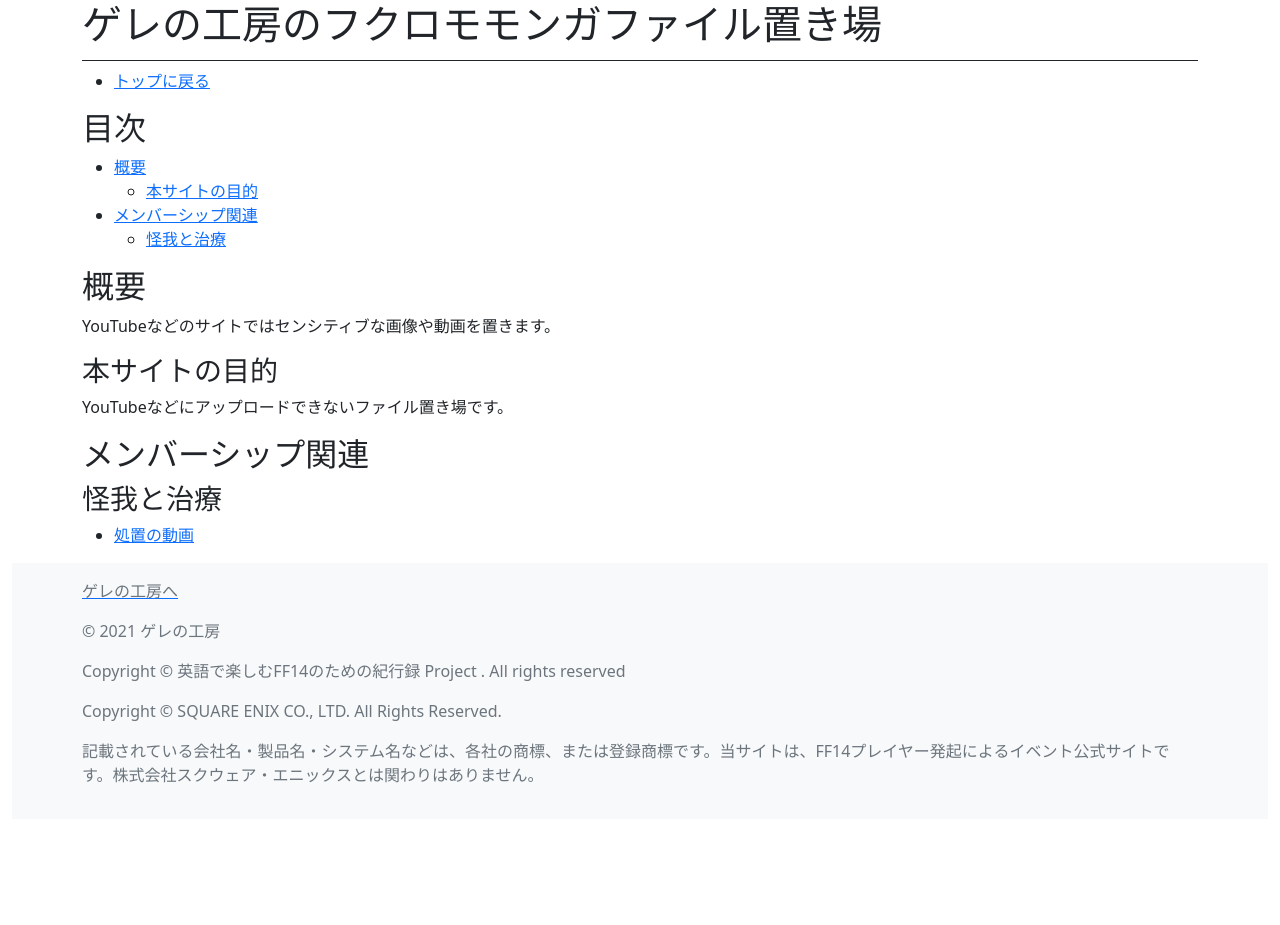
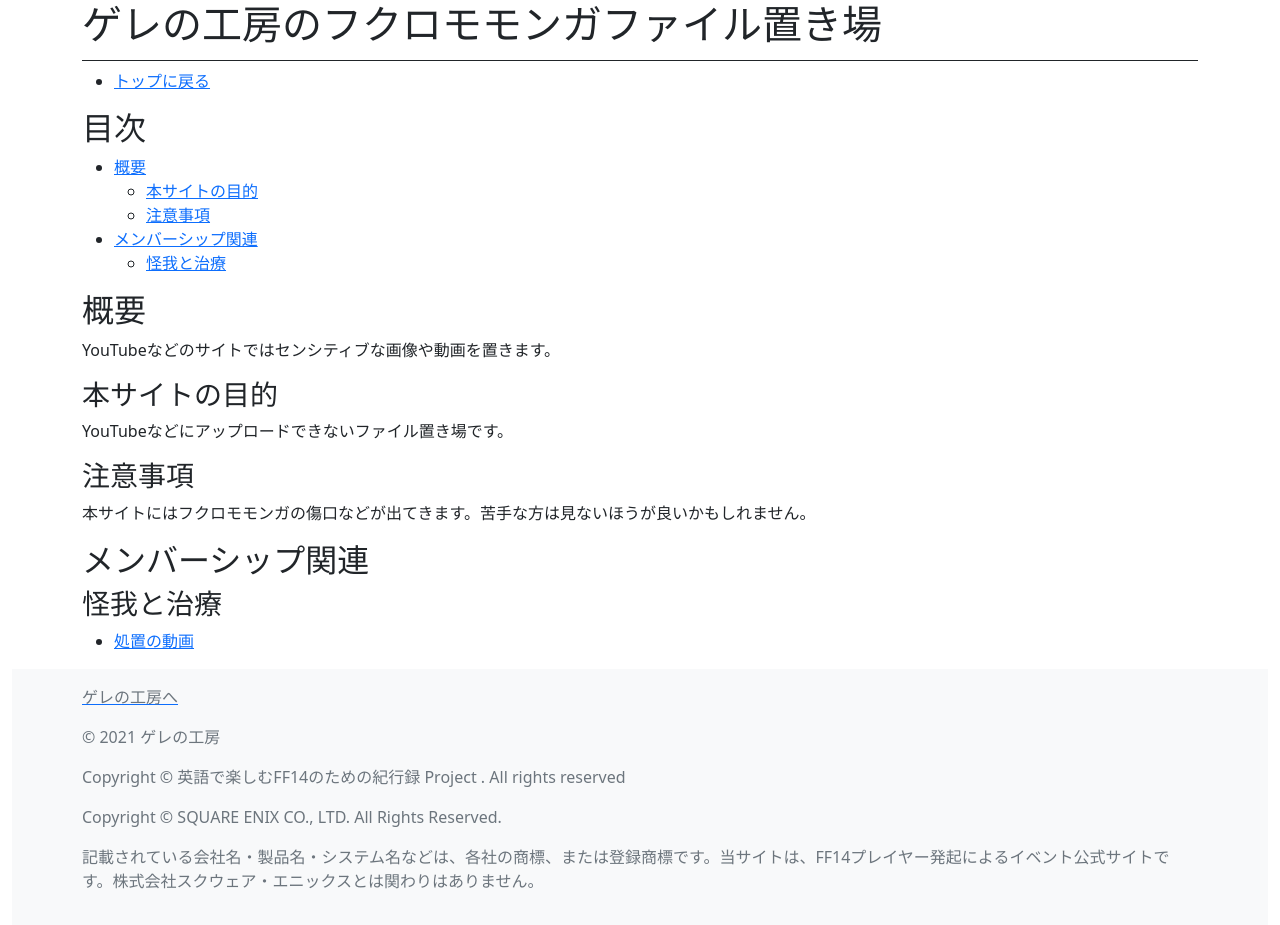
Before and after one commit to gelehrtecrest/sugarglider, a plain HTML site: page index.html in a window 1280 px wide. Before the commit the page ends 819 px from the top, so only its background shows below. Drawn offline with nearby package versions, Linux system fonts and the light colour scheme; a script that the page names is missing.

Commit message:
S3でURLにアンダーバーは使っちゃだめ

```diff
--- a/index.html
+++ b/index.html
@@ -401,6 +401,7 @@ crossorigin="anonymous"></script>
 <li><a href="#%E6%A6%82%E8%A6%81">概要</a>
 <ul>
 <li><a href="#%E6%9C%AC%E3%82%B5%E3%82%A4%E3%83%88%E3%81%AE%E7%9B%AE%E7%9A%84">本サイトの目的</a></li>
+<li><a href="#%E6%B3%A8%E6%84%8F%E4%BA%8B%E9%A0%85">注意事項</a></li>
 </ul>
 </li>
 <li><a href="#%E3%83%A1%E3%83%B3%E3%83%90%E3%83%BC%E3%82%B7%E3%83%83%E3%83%97%E9%96%A2%E9%80%A3">メンバーシップ関連</a>
@@ -413,10 +414,12 @@ crossorigin="anonymous"></script>
 <p>YouTubeなどのサイトではセンシティブな画像や動画を置きます。</p>
 <h3 id="%E6%9C%AC%E3%82%B5%E3%82%A4%E3%83%88%E3%81%AE%E7%9B%AE%E7%9A%84">本サイトの目的</h3>
 <p>YouTubeなどにアップロードできないファイル置き場です。</p>
+<h3 id="%E6%B3%A8%E6%84%8F%E4%BA%8B%E9%A0%85">注意事項</h3>
+<p>本サイトにはフクロモモンガの傷口などが出てきます。苦手な方は見ないほうが良いかもしれません。</p>
 <h2 id="%E3%83%A1%E3%83%B3%E3%83%90%E3%83%BC%E3%82%B7%E3%83%83%E3%83%97%E9%96%A2%E9%80%A3">メンバーシップ関連</h2>
 <h3 id="%E6%80%AA%E6%88%91%E3%81%A8%E6%B2%BB%E7%99%82">怪我と治療</h3>
 <ul>
-<li><a href="./public/youtube_membership/001/index.html">処置の動画</a></li>
+<li><a href="./public/youtube-membership/001/index.html">処置の動画</a></li>
 </ul>
 </div>
 <footer class="footer mt-auto py-3 bg-light">
```
Also changed, not shown: 1 other file.
